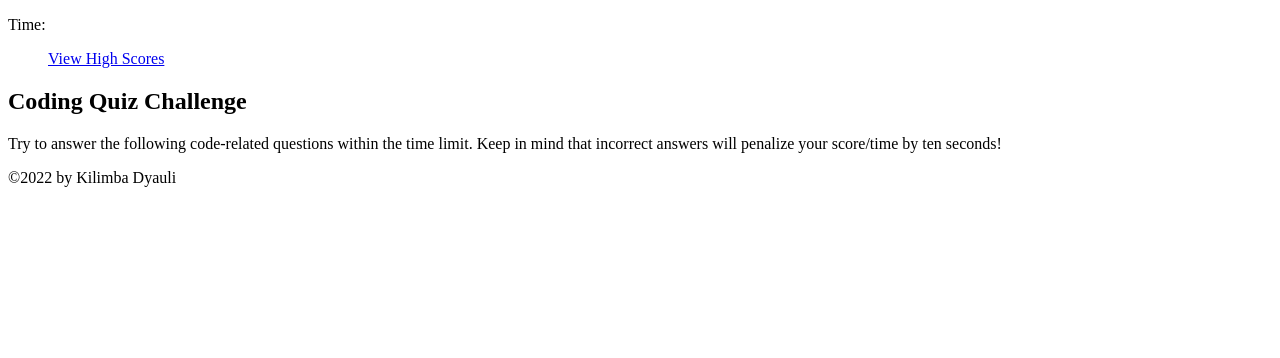
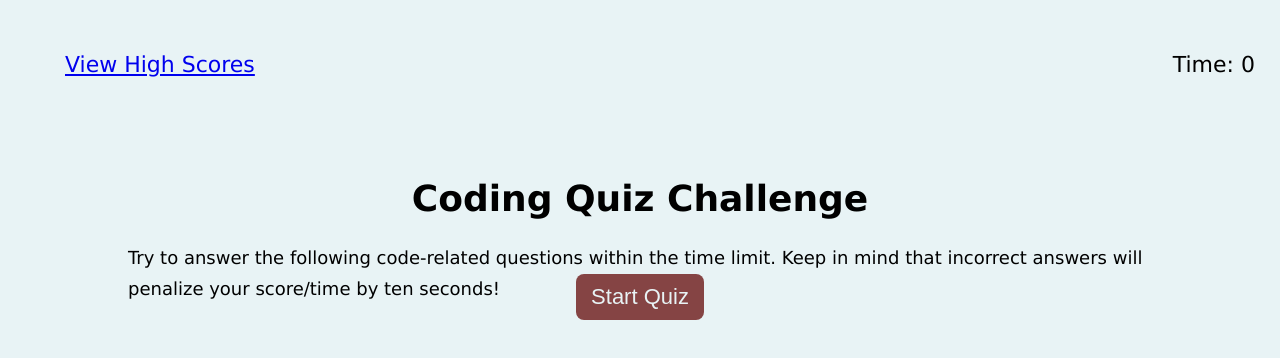
Before and after one commit to kilimba7/quiz, a plain HTML site: page index.html in a window 1280 px wide. Drawn offline with Linux system fonts and the light colour scheme.

Commit message:
updated my css

```diff
--- a/assets/css/style.css
+++ b/assets/css/style.css
@@ -0,0 +1,96 @@
+* {
+    box-sizing: border-box;
+  }
+
+  :root {
+    --primary: #000000;
+    --secondary: #854444;
+    --tertiary: rgb(232, 243, 245);
+    --grey: #333;
+    font-size: 62.5%;
+  }
+
+  body {
+    background: var(--tertiary);
+    color: var(--grey);
+    margin: 0;
+    padding: 0;
+    display: flex;
+    min-height: 100vh;
+    flex-direction: column;
+    font-family: Verdana, Geneva, Tahoma, sans-serif;
+  }
+
+  header {
+    color: var(--primary);
+    padding: 30px 25px;
+    display: flex;
+    justify-content: space-between;
+    flex-wrap: wrap;
+    font-size: 2.2rem;
+  }
+
+  header nav {
+      align-items: center;
+  }
+
+/* footer {
+    width: 100%;
+    color: var(--primary);
+    font-size: 2.4rem;
+    padding: 20px;
+  }*/
+
+
+  .content {
+    color: var(--primary);
+    margin-bottom: 5px;
+    margin-top: 0;
+    font-size: 1.8rem;
+    display: flex;
+    justify-content: center;
+      flex-wrap: wrap;
+  }
+
+  .content-h1 {
+    color: var(--primary);
+    margin-bottom: 5px;
+    margin-top: 0;
+    font-size: 4.5rem;
+    display: flex;
+    justify-content: center;
+      flex-wrap: wrap;
+  }
+
+  .page {
+    flex: 1;
+    display: flex;
+    flex-wrap: wrap;
+    justify-content: center;
+    margin: 25px auto;
+    width: 95%;
+    position: relative;
+  }
+
+  .page p {
+    line-height: 1.7;
+    color: var(--primary);
+    width: 80%;
+    font-size: 1.8rem;
+    margin: 0 auto;
+  }
+
+  .btn {
+    border: none;
+    display: inline-block;
+    padding: 10px 15px;
+    background: var(--secondary);
+    font-size: 2.2rem;
+    border-radius: 8px;
+    position: fixed;
+    margin: auto;
+    bottom: 60%;
+    justify-content: center;
+    color: var(--tertiary);
+
+  }
--- a/index.html
+++ b/index.html
@@ -12,23 +12,27 @@
 
 <body>
     <header>
-        <p id="timer">
-            Time:
-        </p>
         <nav>
             <ul>
                     <a href= "#view-high-scores">View High Scores</a>
             </ul>
         </nav>
+        <p id="timer">
+            Time: 0
+        </p>
     </header>
 
     <!-- Seperate section for the quiz part? -->
-    <section id="quiz">
-        <h1 class="page-title">Coding Quiz Challenge</h1>
+    <main id="quiz" class="content">
+        <div class="page">
+        <h1>Coding Quiz Challenge</h1>
         <p>
             Try to answer the following code-related questions within the time limit. Keep in mind that incorrect answers will penalize your score/time by ten seconds!
         </p>
-    </section>
+    <!-- Created a button to start the quiz -->
+        <button class="btn" id="start-quiz">Start Quiz</button>
+        </div>
+    </main>
 
 
     <!-- Need to link this to the high scores -->
@@ -36,9 +40,10 @@
 
     </section>
 
+    <script src="./assets/js/script.js"></script>
 
-<footer>
+<!-- <footer>
     &copy;2022 by Kilimba Dyauli
-</footer>
+</footer> -->
 </body>
 </html>
```
